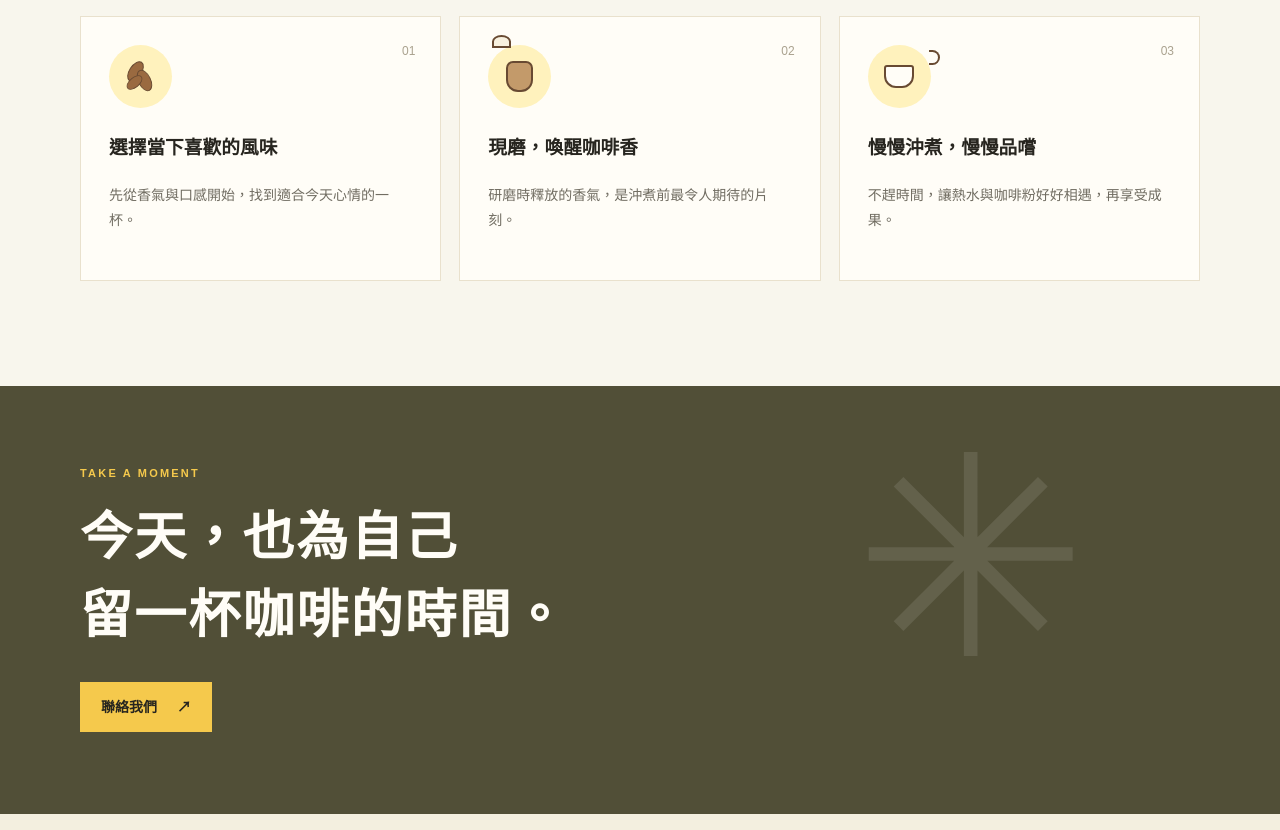
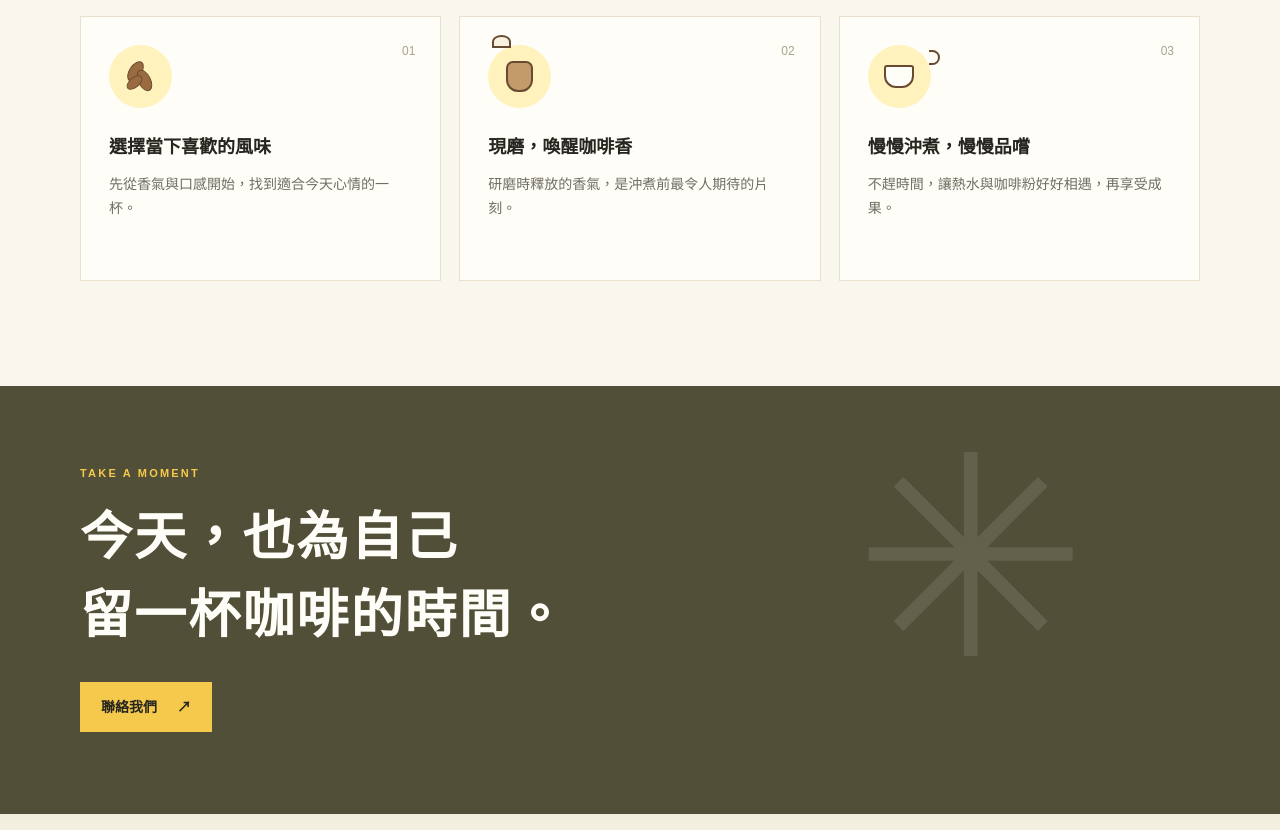
Before and after one commit to larry123663/WebPage_11525239, a plain HTML site: page pages/index.html in a window 1280 px wide. Shown: the part 1440-2270 px from the top of the page. Drawn offline with Linux system fonts and the light colour scheme.

Commit message:
修正 ritual-icon 樣式，將 h3 標題的 margin 調整至 ritual-card，並為 message-card 的段落添加右側內邊距

```diff
--- a/pages/assets/css/site.css
+++ b/pages/assets/css/site.css
@@ -83,7 +83,7 @@ h1 { margin-bottom: 24px; font-size: clamp(42px, 5.6vw, 68px); font-weight: 700;
 .ritual-card { position: relative; min-height: 265px; padding: 28px; border: 1px solid var(--line); background: var(--cream); }
 .card-number { position: absolute; top: 24px; right: 25px; color: #aaa28f; font-family: Arial, sans-serif; font-size: 12px; }
 .ritual-icon { position: relative; width: 63px; height: 63px; display: grid; place-items: center; margin-bottom: 24px; border-radius: 50%; background: var(--yellow-soft); }
-.ritual-icon h3 { margin-bottom: 8px; font-size: 18px; }
+.ritual-card h3 { margin-bottom: 8px; font-size: 18px; }
 .ritual-card p { margin-bottom: 0; color: var(--muted); font-size: 14px; }
 .icon-beans i { position: absolute; width: 13px; height: 23px; border: 1px solid var(--brown); border-radius: 50%; background: #9a6a40; transform: rotate(33deg); }
 .icon-beans i:nth-child(1) { margin: -11px 0 0 -11px; }.icon-beans i:nth-child(2) { margin: 7px 0 0 8px; transform: rotate(-26deg); }.icon-beans i:nth-child(3) { margin: 12px 0 0 -12px; transform: rotate(50deg) scale(.8); }
@@ -200,6 +200,7 @@ h1 { margin-bottom: 24px; font-size: clamp(42px, 5.6vw, 68px); font-weight: 700;
   .contact-section { padding: 66px 0; }
   .contact-grid { grid-template-columns: 1fr; gap: 35px; }
   .message-card { min-height: 240px; padding: 27px; }
+  .message-card p { padding-right: 62px; }
   .contact-bottom { padding: 58px 0 64px; }
 }
 
```
